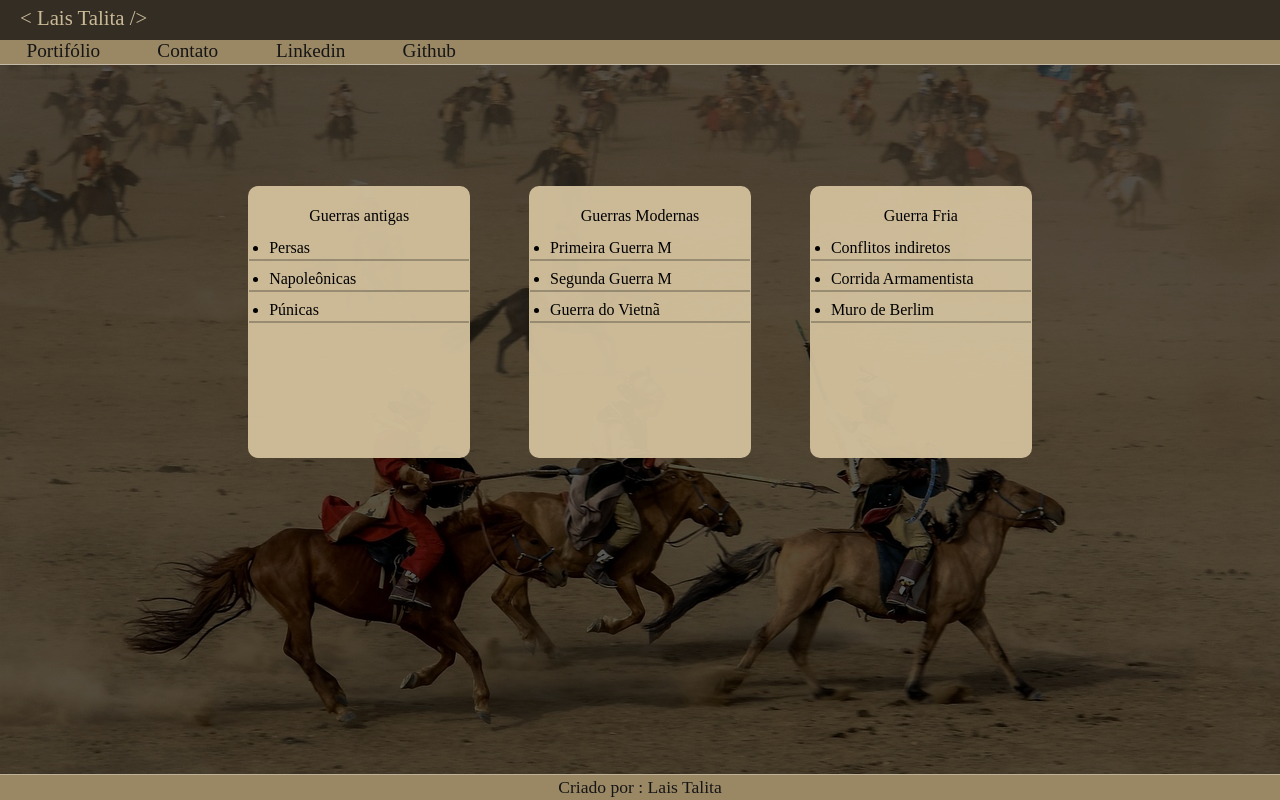
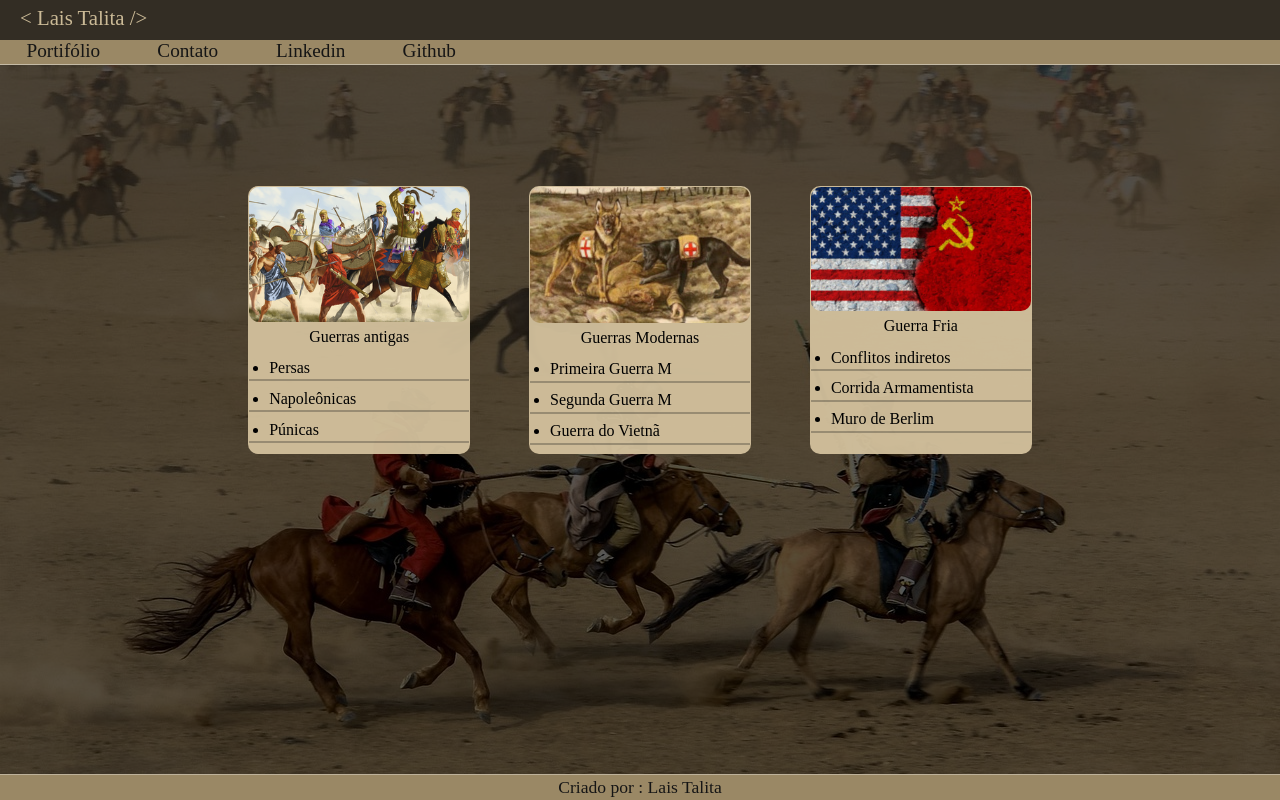
Before and after one commit to laisTalita/Historia_da_Guerra, a plain HTML site: page index.html in a window 1280 px wide. Drawn offline with Linux system fonts and the light colour scheme; a web font is replaced by a local one.

Commit message:
imagensok

```diff
--- a/index.html
+++ b/index.html
@@ -23,7 +23,7 @@
               <section>
 
 
-            <div class="guerra"><img src="" alt="">
+            <div class="guerra"><img src="imagens/teste.png" alt="">
                 <p>Guerras antigas  </p>
                 <ul>
                     <li>Persas</li>
@@ -37,7 +37,7 @@
              <a href=""><button> Acessar</button></a>
             </div>
 
-            <div class="guerra"><img src="" alt="">
+            <div class="guerra"><img src="imagens/redCa.jpg" alt="">
                 <p> Guerras Modernas  </p>
                 <ul>
                     <li>Primeira Guerra M</li>
@@ -51,7 +51,7 @@
                 <a href=""><button>Acessar</button> </a>
             </div>
 
-            <div class="guerra"><img src="" alt="">
+            <div class="guerra"><img src="imagens/redGF.jpg" alt="">
 
                 <p> Guerra Fria  </p>
                 <ul>
--- a/style.css
+++ b/style.css
@@ -66,7 +66,7 @@ nav >a:hover{
     border-radius: 10px;
     width: 17%;
     min-width: 220px;
-    height: 270px;
+    /* height: 270px; */
     padding: 1px;
     margin: 4% 2.3%;
     background-color:var(--cor1) ;
```
